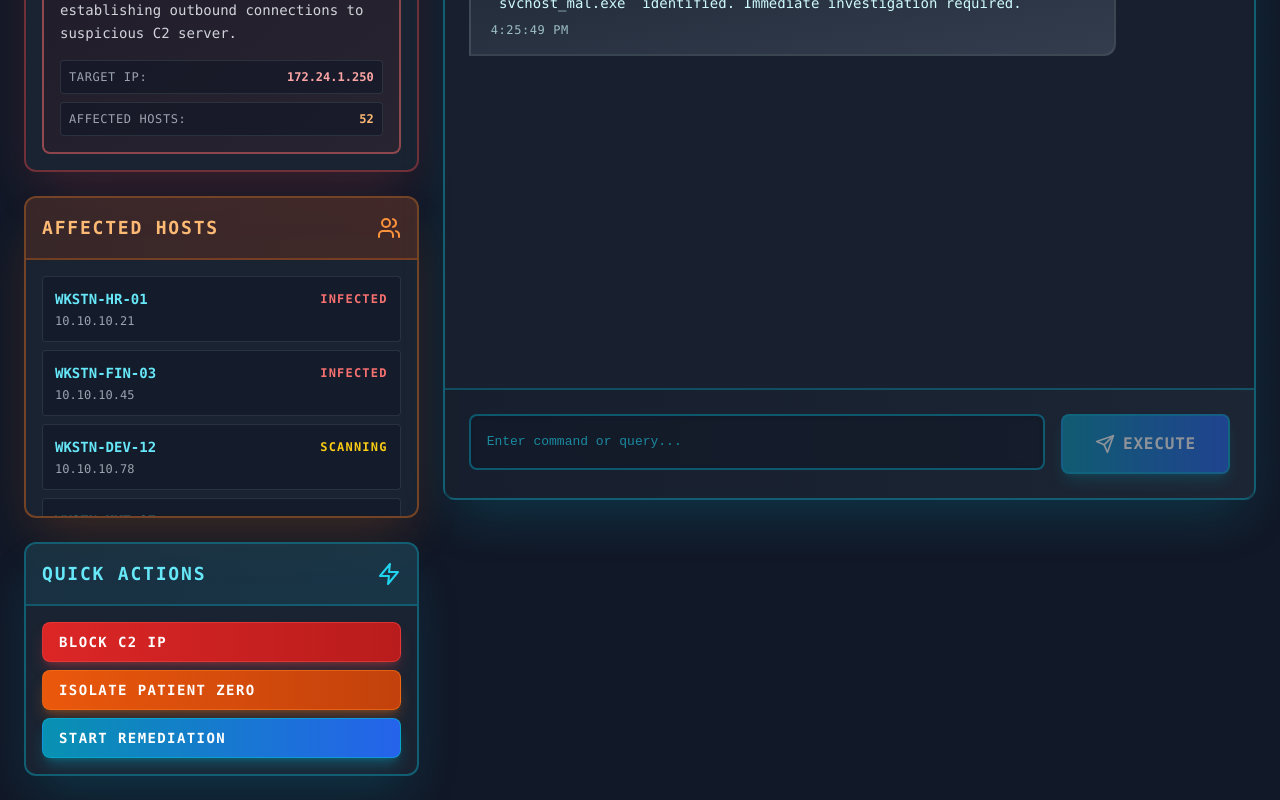
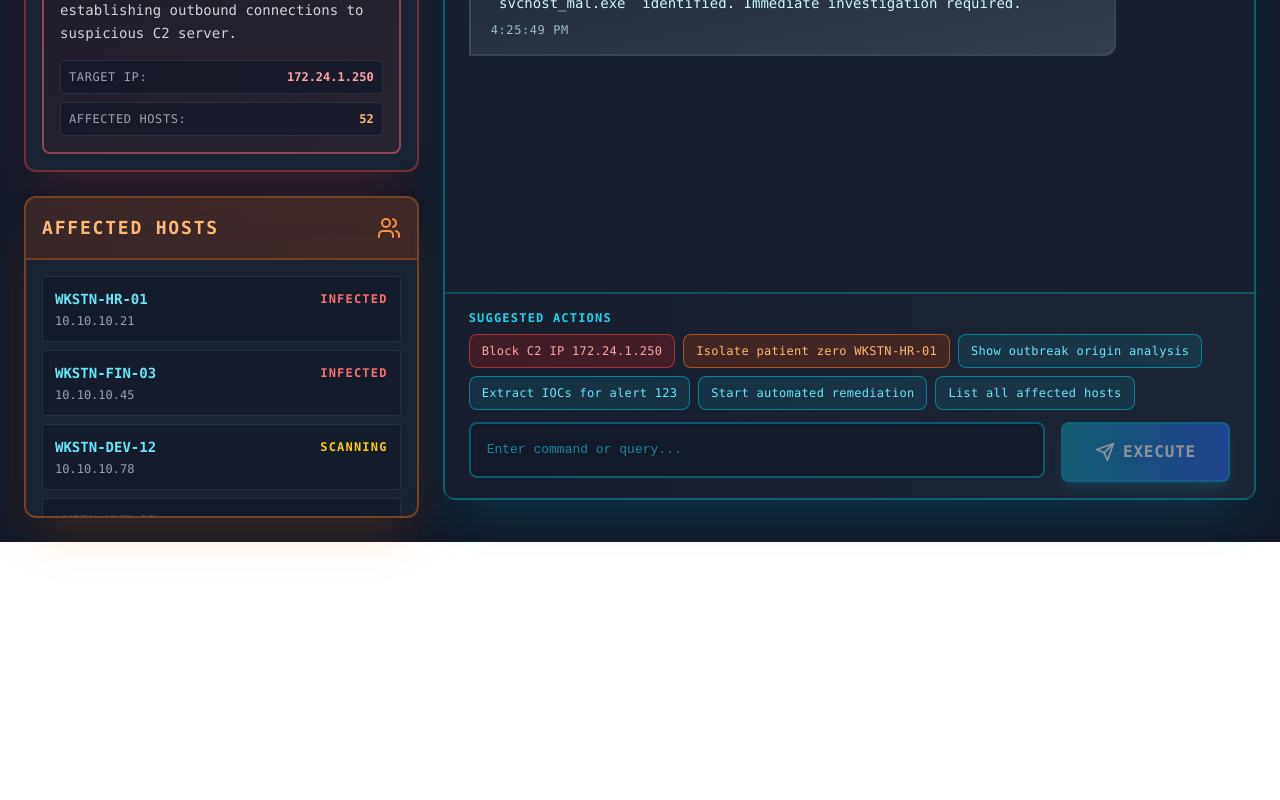
Before and after one commit to MarkOpalski/device-security-monitoring-app, a React (Vite) app: page / in a window 1280 px wide. Shown: the part 312-1112 px from the top of the page. After the commit the page ends 854 px from the top, so only its background shows below. Built offline with nearby package versions, Linux system fonts and the light colour scheme.

Commit message:
Redesign Quick Actions as Command Suggestions

```diff
--- a/src/App.tsx
+++ b/src/App.tsx
@@ -35,6 +35,14 @@ interface AffectedHost {
   lastSeen: Date;
 }
 
+interface QuickAction {
+  id: string;
+  label: string;
+  command: string;
+  type: 'danger' | 'warning' | 'primary';
+  icon?: string;
+}
+
 const INITIAL_ALERT: Alert = {
   id: '123',
   title: 'POTENTIAL MALWARE OUTBREAK',
@@ -60,6 +68,45 @@ const INITIAL_MESSAGES: Message[] = [
     type: 'ai',
     content: 'CYBERMESH ALERT: **CRITICAL - Potential Malware Outbreak (50+ hosts)** detected. Anomalous outbound connections to `172.24.1.250`. Process `svchost_mal.exe` identified. Immediate investigation required.',
     timestamp: new Date(),
+  }
+];
+
+const QUICK_ACTIONS: QuickAction[] = [
+  {
+    id: '1',
+    label: 'Block C2 IP 172.24.1.250',
+    command: 'block ip 172.24.1.250 network-wide',
+    type: 'danger'
+  },
+  {
+    id: '2',
+    label: 'Isolate patient zero WKSTN-HR-01',
+    command: 'isolate host WKSTN-HR-01',
+    type: 'warning'
+  },
+  {
+    id: '3',
+    label: 'Show outbreak origin analysis',
+    command: 'show origin of outbreak',
+    type: 'primary'
+  },
+  {
+    id: '4',
+    label: 'Extract IOCs for alert 123',
+    command: 'ioc for alert 123',
+    type: 'primary'
+  },
+  {
+    id: '5',
+    label: 'Start automated remediation',
+    command: 'start automated remediation playbook',
+    type: 'primary'
+  },
+  {
+    id: '6',
+    label: 'List all affected hosts',
+    command: 'list affected hosts',
+    type: 'primary'
   }
 ];
 
@@ -127,6 +174,11 @@ function App() {
       setMessages(prev => [...prev, aiResponse]);
       setIsTyping(false);
     }, 1500);
+  };
+
+  const handleQuickAction = (command: string) => {
+    setInputValue(command);
+    inputRef.current?.focus();
   };
 
   const generateAIResponse = (userInput: string): Message => {
@@ -277,6 +329,15 @@ function App() {
     }
   };
 
+  const getActionTypeColor = (type: string) => {
+    switch (type) {
+      case 'danger': return 'bg-red-900/40 hover:bg-red-800/50 border-red-500/60 text-red-300 hover:text-red-200';
+      case 'warning': return 'bg-orange-900/40 hover:bg-orange-800/50 border-orange-500/60 text-orange-300 hover:text-orange-200';
+      case 'primary': return 'bg-cyan-900/40 hover:bg-cyan-800/50 border-cyan-500/60 text-cyan-300 hover:text-cyan-200';
+      default: return 'bg-gray-900/40 hover:bg-gray-800/50 border-gray-500/60 text-gray-300 hover:text-gray-200';
+    }
+  };
+
   return (
     <div className="min-h-screen bg-gray-900 text-cyan-100 font-mono">
       {/* Animated submarine-style grid background */}
@@ -402,43 +463,6 @@ function App() {
                 </div>
               </div>
             </div>
-
-            {/* Quick Actions Widget */}
-            <div className="bg-gray-800/70 backdrop-blur-sm rounded-xl border-2 border-cyan-500/40 overflow-hidden shadow-2xl shadow-cyan-500/20">
-              <div className="p-4 border-b-2 border-cyan-500/30 bg-gradient-to-r from-cyan-900/30 to-cyan-800/30">
-                <h2 className="text-lg font-bold text-cyan-300 tracking-widest flex items-center justify-between">
-                  <span>QUICK ACTIONS</span>
-                  <Zap className="w-6 h-6 text-cyan-400" />
-                </h2>
-              </div>
-
-              <div className="p-4 space-y-2">
-                <button
-                  onClick={() => handleSendMessage('block ip 172.24.1.250 network-wide')}
-                  className="w-full bg-gradient-to-r from-red-600 to-red-700 hover:from-red-500 hover:to-red-600 text-white rounded-lg text-sm font-bold tracking-widest transition-all duration-200 border border-red-500/60 shadow-lg shadow-red-500/30"
-                  style={{ height: '40px', paddingLeft: '12px', textAlign: 'left' }}
-                  disabled={actionInProgress !== null}
-                >
-                  <span style={{ marginLeft: '4px' }}>BLOCK C2 IP</span>
-                </button>
-
-                <button
-                  onClick={() => handleSendMessage('isolate host WKSTN-HR-01')}
-                  className="w-full bg-gradient-to-r from-orange-600 to-orange-700 hover:from-orange-500 hover:to-orange-600 text-white rounded-lg text-sm font-bold tracking-widest transition-all duration-200 border border-orange-500/60 shadow-lg shadow-orange-500/30"
-                  style={{ height: '40px', paddingLeft: '12px', textAlign: 'left' }}
-                >
-                  <span style={{ marginLeft: '4px' }}>ISOLATE PATIENT ZERO</span>
-                </button>
-
-                <button
-                  onClick={() => handleSendMessage('start automated remediation playbook')}
-                  className="w-full bg-gradient-to-r from-cyan-600 to-blue-600 hover:from-cyan-500 hover:to-blue-500 text-white rounded-lg text-sm font-bold tracking-widest transition-all duration-200 border border-cyan-500/60 shadow-lg shadow-cyan-500/30"
-                  style={{ height: '40px', paddingLeft: '12px', textAlign: 'left' }}
-                >
-                  <span style={{ marginLeft: '4px' }}>START REMEDIATION</span>
-                </button>
-              </div>
-            </div>
           </div>
 
           {/* Main Console Interface */}
@@ -508,8 +532,25 @@ function App() {
                 </div>
               )}
 
-              {/* Command Input */}
-              <div className="p-6 border-t-2 border-cyan-500/30 bg-gradient-to-r from-gray-900/40 to-gray-800/40">
+              {/* Quick Actions - Suggested Commands */}
+              <div className="px-6 py-4 border-t-2 border-cyan-500/30 bg-gradient-to-r from-gray-900/40 to-gray-800/40">
+                <div className="mb-3">
+                  <h3 className="text-xs font-bold text-cyan-400 tracking-widest mb-2">SUGGESTED ACTIONS</h3>
+                  <div className="flex flex-wrap gap-2">
+                    {QUICK_ACTIONS.map((action) => (
+                      <button
+                        key={action.id}
+                        onClick={() => handleQuickAction(action.command)}
+                        className={`px-3 py-2 rounded-lg text-xs font-medium tracking-wide transition-all duration-200 border backdrop-blur-sm ${getActionTypeColor(action.type)}`}
+                        disabled={isTyping || actionInProgress !== null}
+                      >
+                        {action.label}
+                      </button>
+                    ))}
+                  </div>
+                </div>
+
+                {/* Command Input */}
                 <div className="flex space-x-4">
                   <div className="flex-1 relative">
                     <input
```
